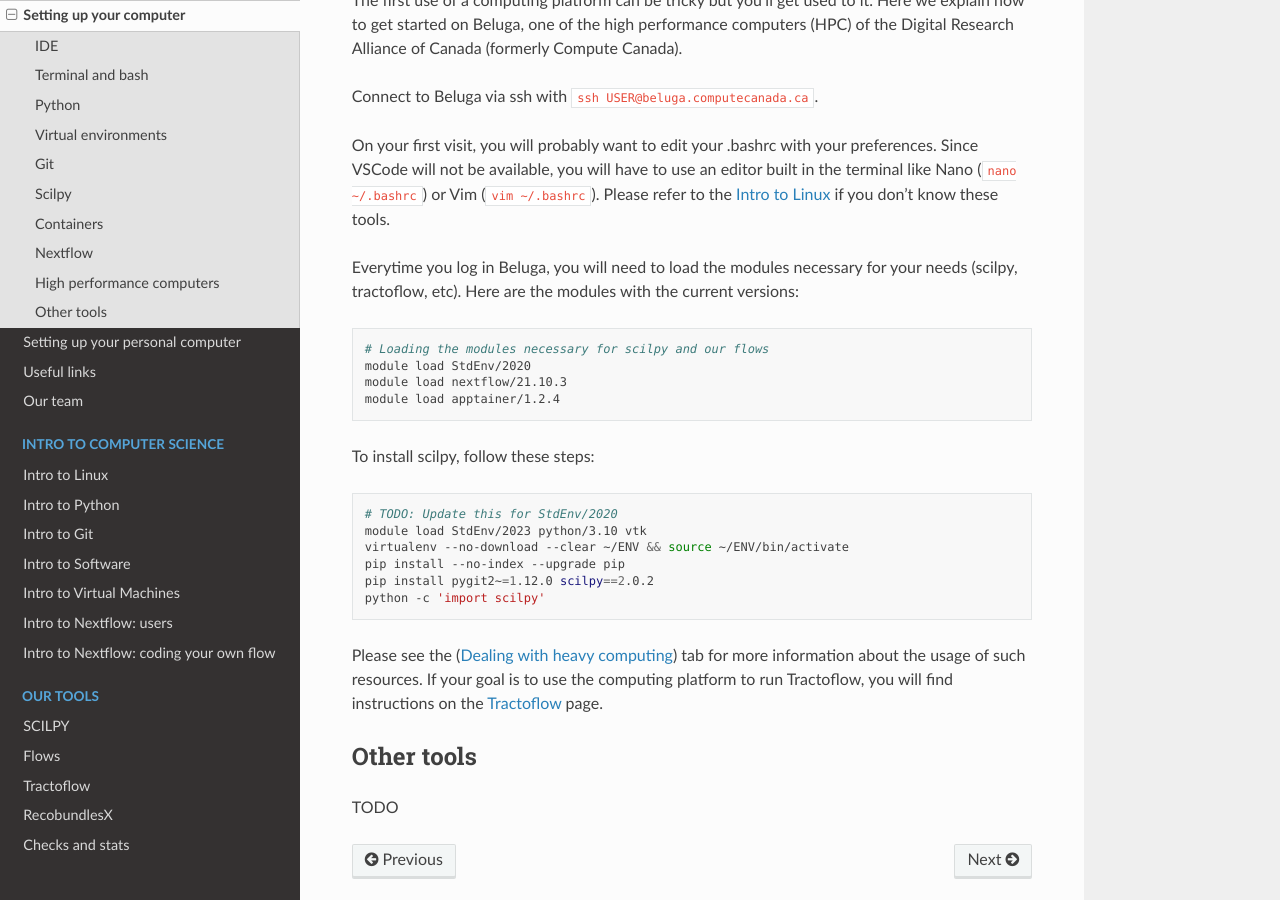
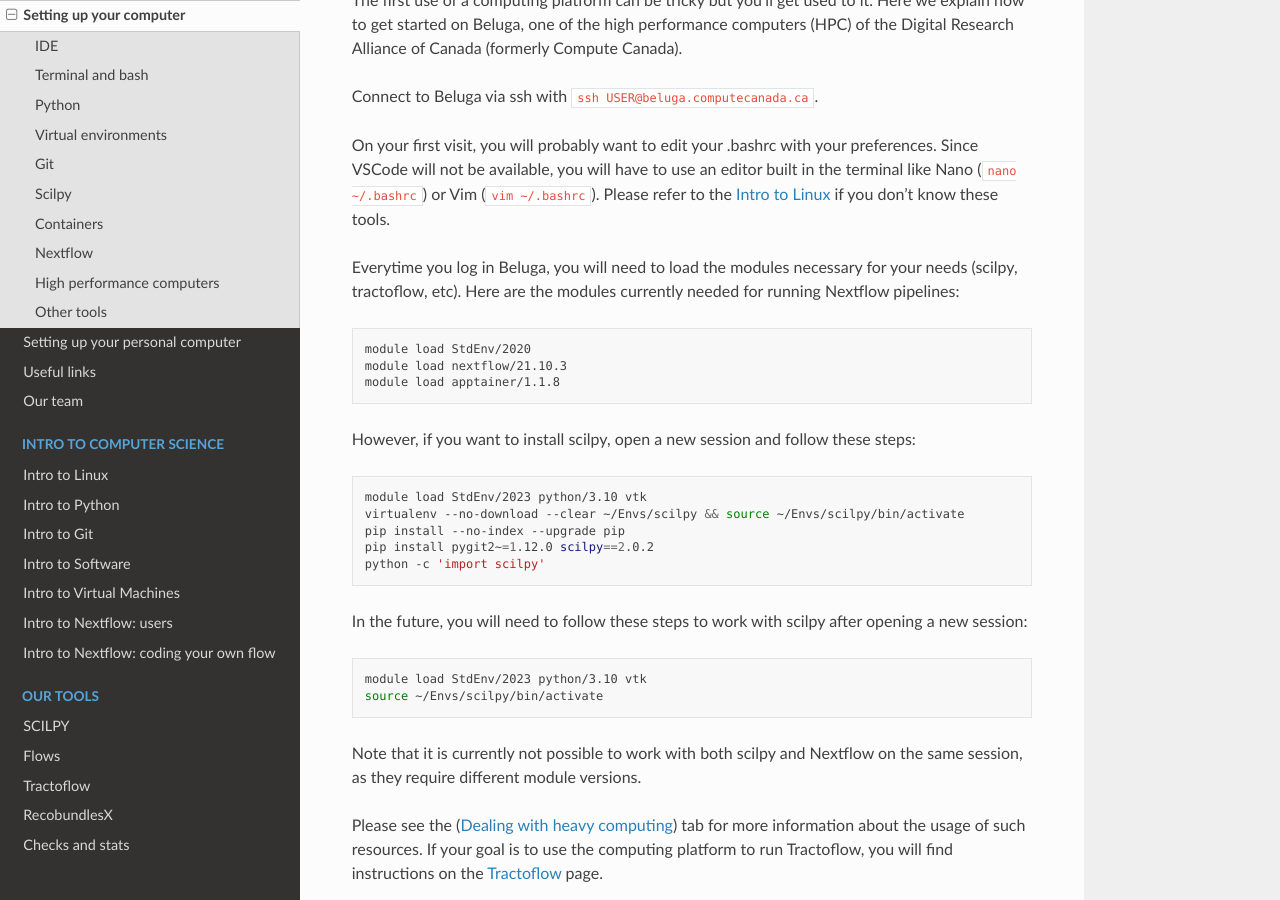
Before and after one commit to scilus/scil-documentation, a Sphinx documentation site: the page built from source/arriving/setup_computer.rst, in a window 1280 px wide and 900 px high, scrolled down 4122 px. Built offline with Sphinx 7.4.7 and the Read the Docs theme 2.0.0, drawn with Linux system fonts in a browser that asks for light colours.

Commit message:
Update tuto

```diff
--- a/source/arriving/setup_computer.rst
+++ b/source/arriving/setup_computer.rst
@@ -166,25 +166,32 @@
 
 On your first visit, you will probably want to edit your .bashrc with your preferences. Since VSCode will not be available, you will have to use an editor built in the terminal like Nano (:bash:`nano ~/.bashrc`) or Vim (:bash:`vim ~/.bashrc`). Please refer to the :ref:`ref_linux` if you don't know these tools.
 
-Everytime you log in Beluga, you will need to load the modules necessary for your needs (scilpy, tractoflow, etc). Here are the modules with the current versions:
+Everytime you log in Beluga, you will need to load the modules necessary for your needs (scilpy, tractoflow, etc). Here are the modules currently needed for running Nextflow pipelines:
 
 .. code-block:: bash
 
-    # Loading the modules necessary for scilpy and our flows
     module load StdEnv/2020
     module load nextflow/21.10.3
-    module load apptainer/1.2.4
+    module load apptainer/1.1.8
 
-To install scilpy, follow these steps:
+However, if you want to install scilpy, open a new session and follow these steps:
 
 .. code-block:: bash
 
-    # TODO: Update this for StdEnv/2020
     module load StdEnv/2023 python/3.10 vtk
-    virtualenv --no-download --clear ~/ENV && source ~/ENV/bin/activate
+    virtualenv --no-download --clear ~/Envs/scilpy && source ~/Envs/scilpy/bin/activate
     pip install --no-index --upgrade pip
     pip install pygit2~=1.12.0 scilpy==2.0.2
     python -c 'import scilpy'
+
+In the future, you will need to follow these steps to work with scilpy after opening a new session:
+
+.. code-block:: bash
+
+    module load StdEnv/2023 python/3.10 vtk
+    source ~/Envs/scilpy/bin/activate
+
+Note that it is currently not possible to work with both scilpy and Nextflow on the same session, as they require different module versions.
 
 Please see the (:ref:`ref_heavy_computing`) tab for more information about the usage of such resources. If your goal is to use the computing platform to run Tractoflow, you will find instructions on the :ref:`ref_tractoflow` page.
 
```
